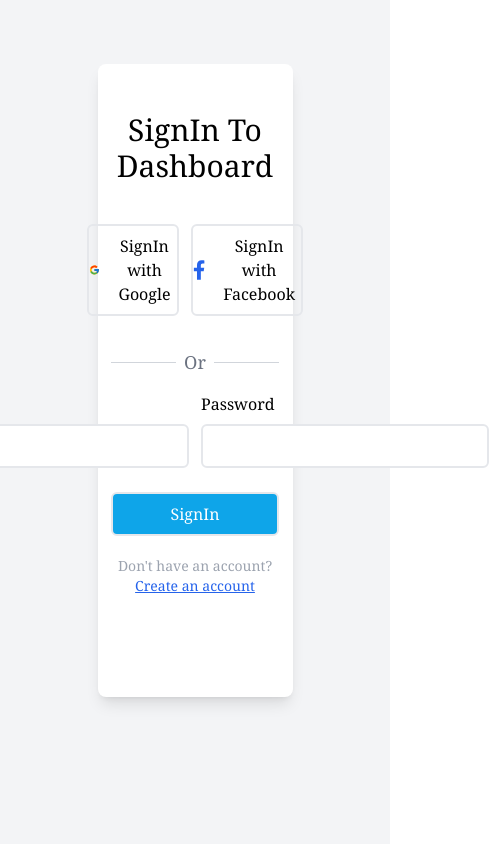
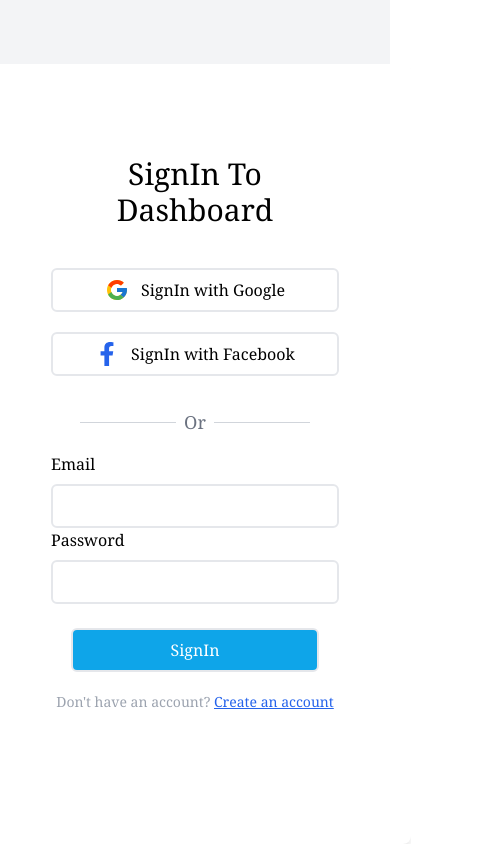
Before and after one commit to loknathsd/E-commerce-dashboard, a React (Create React App) app: page /login in a window 390 px wide. Shown: the whole page, 489 px wide, since content can reach past the window. Built offline with nearby package versions, Linux system fonts and the light colour scheme.

Commit message:
login page responsived mobile and tab

```diff
--- a/src/pages/Login.jsx
+++ b/src/pages/Login.jsx
@@ -5,19 +5,19 @@ import { useForm } from 'react-hook-form';
 import { Link } from 'react-router-dom';
 
 const Login = () => {
-    const { register, handleSubmit, watch, formState: { errors } } = useForm();
+    const { register, handleSubmit} = useForm();
     const onSubmit = data => console.log(data);
 
     return (
         <div className='bg-gray-100 w-full h-[100vh] flex justify-center'>
-            <div className=' w-[50%] shadow-lg  h-3/4 bg-white mt-16 rounded-lg text-center '>
-                <div className='font-serif' >
-                    <h1 className='mt-12 text-3xl font-serif'>SignIn To Dashboard</h1>
-                    <div className='flex justify-center gap-3 mt-10 mb-8'>
+            <div className=' lg:w-[50%]  md:w-[60%] shadow-lg  lg:h-3/4 bg-white mt-16 rounded-lg text-center max-sm:p-8 '>
+                <div className='font-serif max-lg:p-10' >
+                    <h1 className='lg:mt-12 md:mt-12 max-sm:mt-5 text-3xl font-serif'>SignIn To Dashboard</h1>
+                    <div className='lg:flex md:flex justify-center gap-3 mt-10 mb-8'>
                         <button className='border-2 border-gray-30 w-72  rounded-md py-2 flex justify-center items-center align-middle '>
                             <FcGoogle className='mr-3 text-2xl' /> SignIn with Google
                         </button>
-                        <button className='border-2 border-gray-30 w-72  rounded-md py-2 flex justify-center items-center align-middle '>
+                        <button className='max-sm:mt-5 border-2 border-gray-30 w-72  rounded-md py-2 flex justify-center items-center align-middle '>
                             <FaFacebookF className='mr-3 text-2xl text-blue-600' /> SignIn with Facebook
                         </button>
                     </div>
@@ -27,17 +27,16 @@ const Login = () => {
                         <hr className='w-1/3 border-1 border-gray-300' />
                     </div>
                     <form onSubmit={handleSubmit(onSubmit)}>
-                        <div className='flex justify-center gap-3 text-left mt-4 mb-6 font-serif'>
+                    <div className='lg:flex md:flex justify-center gap-3 text-left mt-4 mb-6 font-serif'>
                             <div>
-                                <label htmlFor="">Email</label><br />
-                                <input className=' mt-2 border-2 border-gray-30 w-72 py-2 rounded-md px-3' {...register("email", { required: true })} />
+                                <label>Email</label><br />
+                                <input className=' mt-2 border-2 border-gray-30 w-72 max-lg:w-52 max-sm:w-72  py-2 rounded-md px-3' {...register("email")} required />
                             </div>
                             <div>
-                                <label htmlFor="">Password</label><br />
-                                <input className='mt-2 border-2 border-gray-30 w-72 py-2 rounded-md px-3' {...register("password", { required: true })} />
+                                <label>Password</label><br />
+                                <input className='mt-2 border-2 border-gray-30 w-72 max-lg:w-52 max-sm:w-72  py-2 rounded-md px-3' {...register("password")} required />
                             </div>
                         </div>
-
                         <input className='cursor-pointer border-2 border-gray-30 rounded-md text-white w-[86%] py-2 bg-sky-500' type="submit" value="SignIn" />
                     </form>
                     <p className='my-5 text-sm text-gray-400'> Don't have an account?{" "} <Link to="/register"> <span className='text-blue-600 underline'>Create an account</span></Link></p>
--- a/src/pages/Register.jsx
+++ b/src/pages/Register.jsx
@@ -35,11 +35,11 @@ const Register = () => {
                         </div>
                         <div className='lg:flex md:flex justify-center gap-3 text-left mt-4 mb-6 font-serif'>
                             <div>
-                                <label htmlFor="">Email</label><br />
+                                <label>Email</label><br />
                                 <input className=' mt-2 border-2 border-gray-30 w-72 max-lg:w-52 max-sm:w-72  py-2 rounded-md px-3' {...register("email")} required />
                             </div>
                             <div>
-                                <label htmlFor="">Password</label><br />
+                                <label>Password</label><br />
                                 <input className='mt-2 border-2 border-gray-30 w-72 max-lg:w-52 max-sm:w-72  py-2 rounded-md px-3' {...register("password")} required />
                             </div>
                         </div>
```
